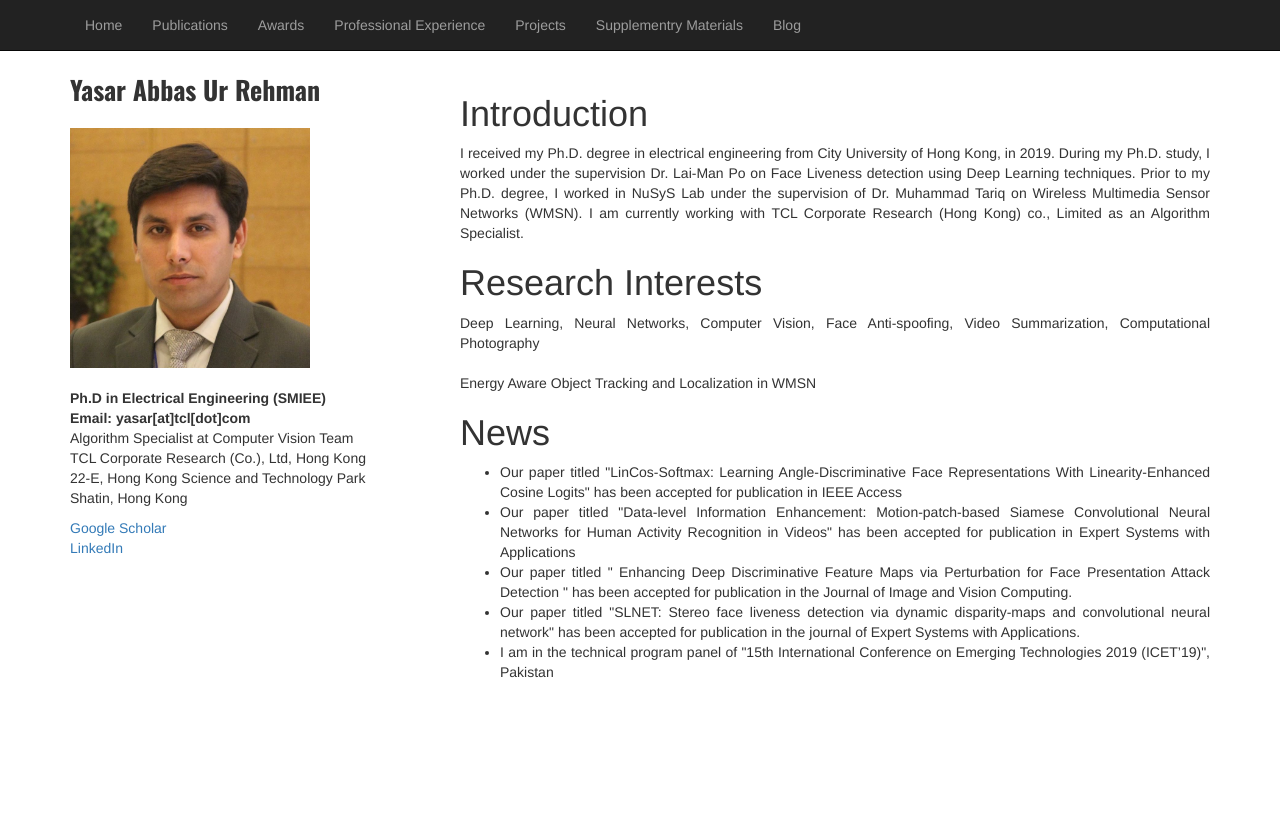
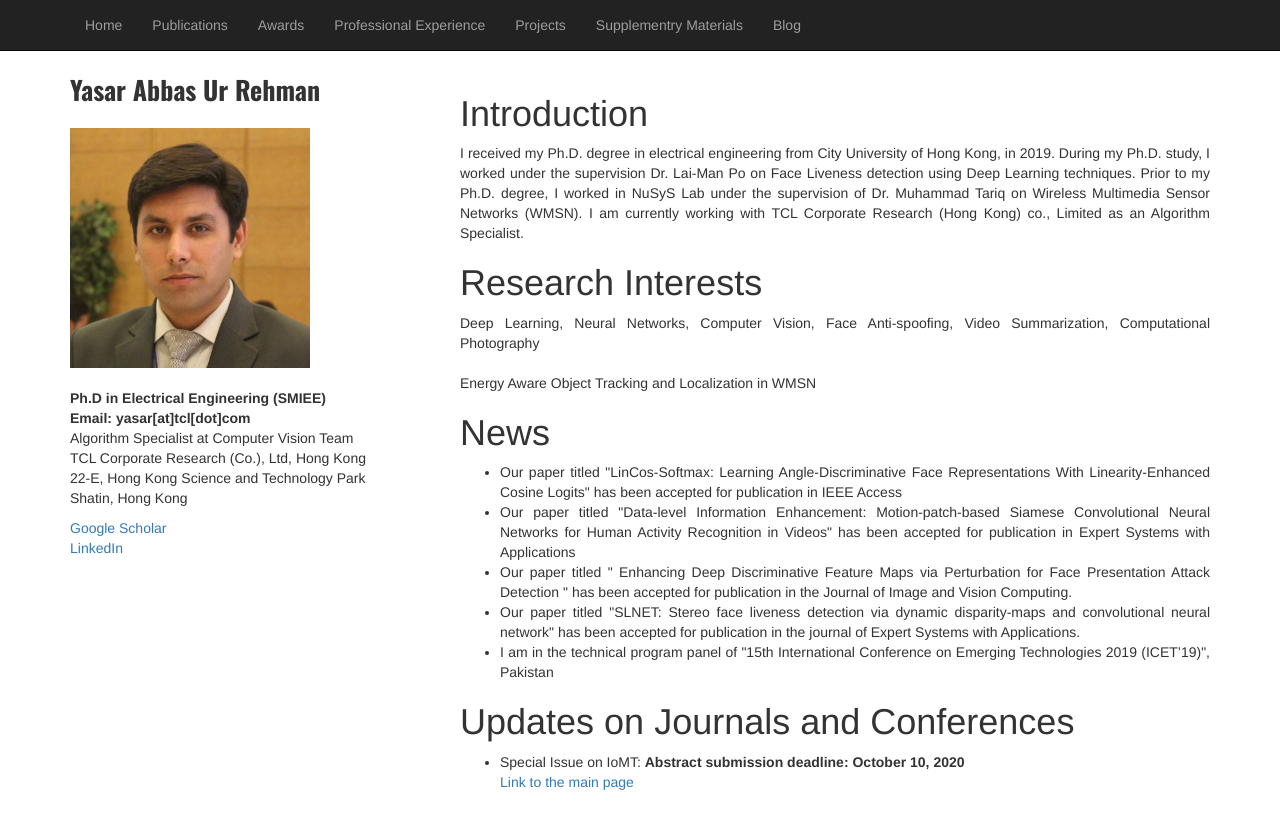
Before and after one commit to yasar-rehman/yasar, a Jekyll site: the page built from index.html, in a window 1280 px wide. Shown: the top 829 px of the page. Built offline with Jekyll 4.4.1, drawn with Linux system fonts in a browser that asks for light colours.

Commit message:
Update index.html

```diff
--- a/index.html
+++ b/index.html
@@ -53,6 +53,14 @@ title: yasar
 			<li>I am in the technical program panel of "15th International Conference on Emerging Technologies 2019 (ICET’19)", Pakistan</li>
 			</ul>
 			</p>
+			<h1>Updates on Journals and Conferences</h1>
+			<p>
+			 <ul>
+                            <li>Special Issue on IoMT: <b> Abstract submission deadline: October 10, 2020 </b> <br>
+                                <a href="https://sites.google.com/view/iomt2021-elsevier/home"> Link to the main page </a></li>
+
+			 </ul>
+			</p>
 		</div>
 		</div>
 	</div>
```
